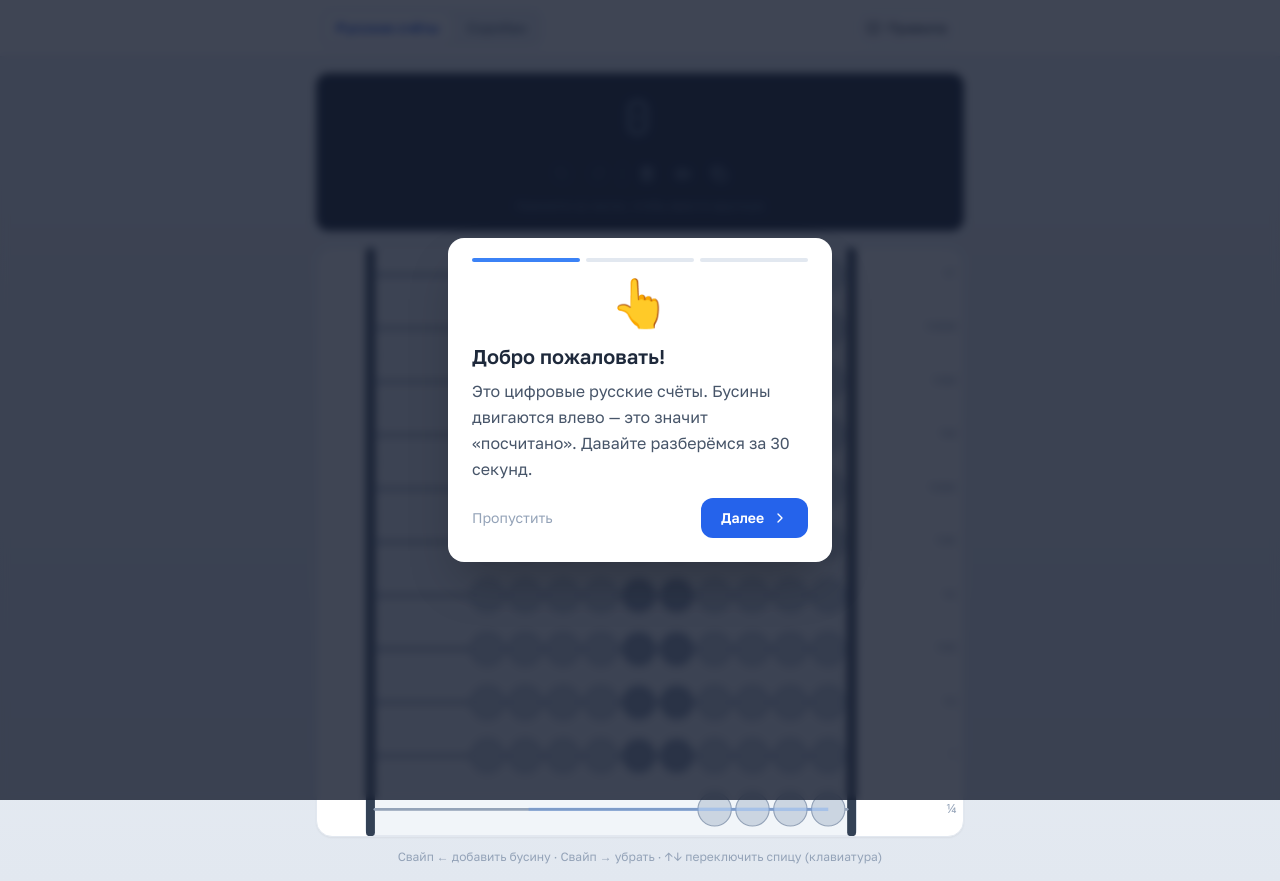
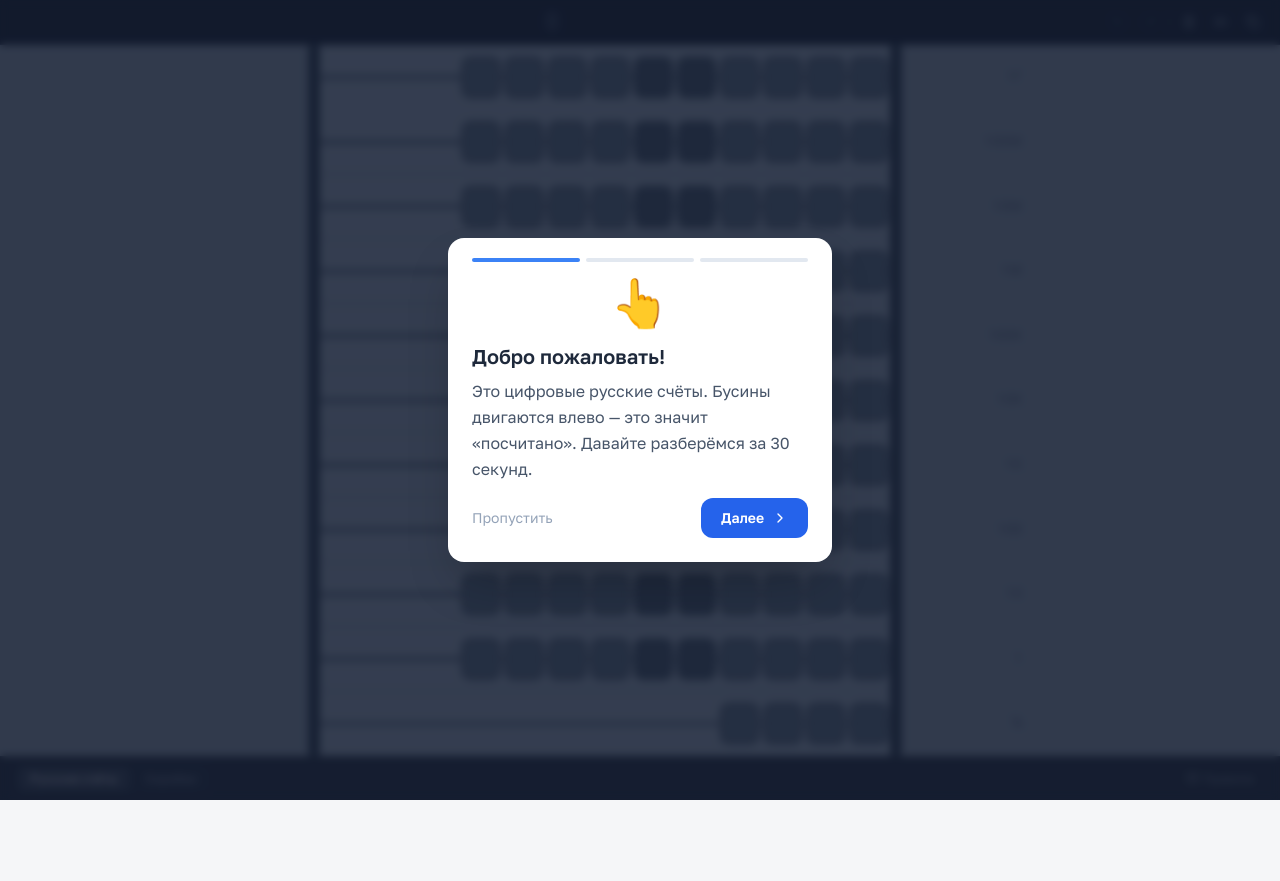
Before and after one commit to Xerathor/Abacus, a Next.js app: page / in a window 1280 px wide. After the commit the page ends 800 px from the top, so only its background shows below. Built offline with nearby package versions, Linux system fonts and the light colour scheme.

Commit message:
redesign: compact strips, rect beads, cold blue-grey bg

```diff
--- a/app/page.tsx
+++ b/app/page.tsx
@@ -66,51 +66,10 @@ export default function Home() {
   };
 
   return (
-    <main className="min-h-dvh bg-gradient-to-b from-slate-100 to-slate-200 flex flex-col">
-      {/* ── Header / Tab bar ─────────────────────────────────────────────── */}
-      <header className="sticky top-0 z-30 bg-white/90 backdrop-blur-md border-b border-slate-200 shadow-sm">
-        <div className="max-w-2xl mx-auto px-4 h-14 flex items-center justify-between gap-2">
+    <main className="h-dvh bg-[#b8c8d8] flex flex-col overflow-hidden">
 
-          {/* Tabs */}
-          <nav className="flex gap-1 bg-slate-100 rounded-xl p-1" role="tablist">
-            {(["russian", "soroban"] as const).map((tab) => (
-              <button
-                key={tab}
-                role="tab"
-                aria-selected={activeTab === tab}
-                onClick={() => setTab(tab)}
-                className={`px-3 py-1.5 rounded-lg text-sm font-medium transition-all duration-200
-                  ${
-                    activeTab === tab
-                      ? "bg-white text-blue-700 shadow-sm font-semibold"
-                      : "text-slate-500 hover:text-slate-700"
-                  }`}
-              >
-                {tab === "russian" ? "Русские счёты" : "Соробан"}
-              </button>
-            ))}
-          </nav>
-
-          {/* Rules button */}
-          <button
-            onClick={() => setRulesOpen(true)}
-            className="flex items-center gap-1.5 px-3 py-1.5 rounded-xl
-                       text-slate-600 hover:text-blue-700 hover:bg-blue-50
-                       transition-colors text-sm font-medium border border-slate-200 hover:border-blue-200"
-            aria-label="Открыть правила"
-          >
-            <BookOpen size={15} />
-            <span className="hidden sm:inline">Правила</span>
-          </button>
-        </div>
-      </header>
-
-      {/* ── Main content ─────────────────────────────────────────────────── */}
-      <div className="flex-1 max-w-2xl w-full mx-auto px-3 py-4 flex flex-col gap-0">
-
-        {activeTab === "russian" ? (
-          <>
-            {/* Digital display */}
+      {/* ── Display strip (top) ──────────────────────────────────────────── */}
+      {activeTab === "russian" && (
         <Display
           value={value}
           canUndo={canUndo}
@@ -122,27 +81,53 @@ export default function Home() {
           onReset={reset}
           onToggleSound={toggleSound}
         />
+      )}
 
-            {/* Abacus */}
-            <div className="bg-white rounded-2xl shadow-sm border border-slate-200 overflow-hidden">
+      {/* ── Abacus (fills all remaining space) ──────────────────────────── */}
+      <div className="flex-1 overflow-hidden">
+        {activeTab === "russian" ? (
           <AbacusRussian
             rows={rows}
             soundEnabled={soundEnabled}
             onSetRow={setRow}
           />
+        ) : (
+          <AbacusSoroban />
+        )}
       </div>
 
-            {/* Footer hint */}
-            <p className="text-center text-slate-400 text-xs mt-3 px-4">
-              Свайп ← добавить бусину · Свайп → убрать · ↑↓ переключить спицу (клавиатура)
-            </p>
-          </>
-        ) : (
-          <div className="bg-white rounded-2xl shadow-sm border border-slate-200 overflow-hidden">
-            <AbacusSoroban />
+      {/* ── Bottom toolbar ───────────────────────────────────────────────── */}
+      <nav className="flex items-center justify-between px-4 h-11 bg-slate-800/90 backdrop-blur-sm border-t border-slate-700 shrink-0">
+        {/* Tabs */}
+        <div className="flex gap-1 bg-slate-700/60 rounded-lg p-0.5" role="tablist">
+          {(["russian", "soroban"] as const).map((tab) => (
+            <button
+              key={tab}
+              role="tab"
+              aria-selected={activeTab === tab}
+              onClick={() => setTab(tab)}
+              className={`px-3 py-1 rounded-md text-xs font-medium transition-all duration-200
+                ${activeTab === tab
+                  ? "bg-slate-600 text-white shadow-sm"
+                  : "text-slate-400 hover:text-slate-200"
+                }`}
+            >
+              {tab === "russian" ? "Русские счёты" : "Соробан"}
+            </button>
+          ))}
         </div>
-        )}
-      </div>
+
+        {/* Rules button */}
+        <button
+          onClick={() => setRulesOpen(true)}
+          className="flex items-center gap-1 px-2.5 py-1 rounded-lg text-slate-400
+                     hover:text-white hover:bg-white/10 transition-colors text-xs"
+          aria-label="Открыть правила"
+        >
+          <BookOpen size={13} />
+          <span>Правила</span>
+        </button>
+      </nav>
 
       {/* ── Modals / overlays ─────────────────────────────────────────────── */}
       <RulesModal
--- a/components/AbacusRussian.tsx
+++ b/components/AbacusRussian.tsx
@@ -10,24 +10,21 @@ const SVG_W = 580;
 const ROW_H = 48;
 const SVG_H = ROW_H * ROW_CONFIG.length; // 528
 
-const BEAD_R = 15;
-const BEAD_STEP = BEAD_R * 2 + 4; // 34 px between bead centres
+const BEAD_W = 28;   // bead rectangle width
+const BEAD_H = 30;   // bead rectangle height
+const BEAD_RX = 6;   // corner radius
+const BEAD_STEP = BEAD_W + 4; // 32 px between bead centres
 
 const POST_W = 8;
 const LEFT_POST_X = 44;
-const RIGHT_POST_X = SVG_W - LEFT_POST_X - POST_W - 52; // 476  (space for labels on right)
-const ROD_X1 = LEFT_POST_X + POST_W;                    // 52
-const ROD_X2 = RIGHT_POST_X;                            // 476
+const RIGHT_POST_X = SVG_W - LEFT_POST_X - POST_W - 52;
+const ROD_X1 = LEFT_POST_X + POST_W;
+const ROD_X2 = RIGHT_POST_X;
 
-// Leftmost possible centre for an active bead
-const ACTIVE_ORIGIN = ROD_X1 + 2 + BEAD_R; // 69
-// Rightmost possible centre for an inactive bead
-const INACTIVE_ORIGIN = ROD_X2 - 2 - BEAD_R; // 459
+const ACTIVE_ORIGIN = ROD_X1 + 2 + BEAD_W / 2;
+const INACTIVE_ORIGIN = ROD_X2 - 2 - BEAD_W / 2;
 
-// Beads 4 & 5 (0-indexed) in 10-bead rows are visually highlighted
 const HIGHLIGHT_SET = new Set([4, 5]);
-
-// Spring physics for bead animation
 const SPRING = { type: "spring", stiffness: 520, damping: 28, mass: 0.25 } as const;
 
 // ─── Helpers ──────────────────────────────────────────────────────────────────
@@ -40,11 +37,9 @@ function rowY(rowIndex: number): number {
 /** X-centre of bead at beadIndex, given leftCount and totalBeads for this row */
 function beadCX(beadIndex: number, leftCount: number, totalBeads: number): number {
   if (beadIndex < leftCount) {
-    // Active — packed from the left
     return ACTIVE_ORIGIN + beadIndex * BEAD_STEP;
   } else {
-    // Inactive — packed from the right
-    const j = totalBeads - 1 - beadIndex; // 0 = rightmost bead
+    const j = totalBeads - 1 - beadIndex;
     return INACTIVE_ORIGIN - j * BEAD_STEP;
   }
 }
@@ -78,7 +73,7 @@ export function AbacusRussian({ rows, soundEnabled, onSetRow }: Props) {
       let hit = -1;
       for (let i = 0; i < totalBeads; i++) {
         const cx = beadCX(i, currentLeft, totalBeads);
-        if (Math.abs(svgX - cx) <= BEAD_R + 4) {
+        if (Math.abs(svgX - cx) <= BEAD_W / 2 + 4) {
           hit = i;
           break;
         }
@@ -177,13 +172,14 @@ export function AbacusRussian({ rows, soundEnabled, onSetRow }: Props) {
     return () => svg.removeEventListener("keydown", onKey);
   }, [rows, sound, onSetRow]);
 
-  // ─────────────────────────────────────────────────────────────────────────
   return (
-    <div className="w-full select-none">
+    <div className="w-full h-full select-none">
       <svg
         ref={svgRef}
         viewBox={`0 0 ${SVG_W} ${SVG_H}`}
         width="100%"
+        height="100%"
+        preserveAspectRatio="xMidYMid meet"
         className="touch-none"
         aria-label="Русские счёты — интерактивный симулятор"
         tabIndex={0}
@@ -196,30 +192,16 @@ export function AbacusRussian({ rows, soundEnabled, onSetRow }: Props) {
           width={RIGHT_POST_X + POST_W - LEFT_POST_X}
           height={SVG_H}
           rx={6}
-          fill="#f1f5f9"
-          stroke="#e2e8f0"
+          fill="#c8d8e8"
+          stroke="#a0b4c8"
           strokeWidth={1.5}
         />
 
         {/* ── Left post ────────────────────────────────────────────── */}
-        <rect
-          x={LEFT_POST_X}
-          y={0}
-          width={POST_W}
-          height={SVG_H}
-          rx={3}
-          fill="#334155"
-        />
+        <rect x={LEFT_POST_X} y={0} width={POST_W} height={SVG_H} rx={3} fill="#2d3f52" />
 
         {/* ── Right post ───────────────────────────────────────────── */}
-        <rect
-          x={RIGHT_POST_X}
-          y={0}
-          width={POST_W}
-          height={SVG_H}
-          rx={3}
-          fill="#334155"
-        />
+        <rect x={RIGHT_POST_X} y={0} width={POST_W} height={SVG_H} rx={3} fill="#2d3f52" />
 
         {/* ── Rows ─────────────────────────────────────────────────── */}
         {ROW_CONFIG.map((cfg, ri) => {
@@ -229,36 +211,28 @@ export function AbacusRussian({ rows, soundEnabled, onSetRow }: Props) {
 
           return (
             <g key={ri} role="group" aria-label={`Ряд ×${cfg.multiplier}, активно ${leftCount} из ${cfg.totalBeads}`}>
-              {/* Horizontal divider between rows */}
+              {/* Divider */}
               {ri < ROW_CONFIG.length - 1 && (
                 <line
-                  x1={LEFT_POST_X + POST_W}
-                  y1={cy + ROW_H / 2}
-                  x2={RIGHT_POST_X}
-                  y2={cy + ROW_H / 2}
-                  stroke="#e2e8f0"
-                  strokeWidth={1}
+                  x1={LEFT_POST_X + POST_W} y1={cy + ROW_H / 2}
+                  x2={RIGHT_POST_X} y2={cy + ROW_H / 2}
+                  stroke="#a0b4c8" strokeWidth={1}
                 />
               )}
 
               {/* Rod */}
               <line
-                x1={ROD_X1}
-                y1={cy}
-                x2={ROD_X2}
-                y2={cy}
-                stroke={isQuarterRow ? "#94a3b8" : "#94a3b8"}
+                x1={ROD_X1} y1={cy} x2={ROD_X2} y2={cy}
+                stroke="#6b7f94"
                 strokeWidth={isQuarterRow ? 2.5 : 3}
                 strokeLinecap="round"
               />
 
-              {/* Label (right of frame) */}
+              {/* Label */}
               <text
-                x={SVG_W - 6}
-                y={cy}
-                textAnchor="end"
-                dominantBaseline="middle"
-                fill={leftCount > 0 ? "#3b82f6" : "#94a3b8"}
+                x={SVG_W - 6} y={cy}
+                textAnchor="end" dominantBaseline="middle"
+                fill={leftCount > 0 ? "#1e40af" : "#6b7f94"}
                 fontSize={isQuarterRow ? 12 : 11}
                 fontFamily="system-ui, sans-serif"
                 fontWeight={leftCount > 0 ? 600 : 400}
@@ -267,65 +241,50 @@ export function AbacusRussian({ rows, soundEnabled, onSetRow }: Props) {
                 {cfg.label}
               </text>
 
-              {/* Invisible hit-area rect for swipe/tap detection */}
+              {/* Hit area */}
               <rect
-                x={ROD_X1}
-                y={cy - ROW_H / 2}
-                width={ROD_X2 - ROD_X1}
-                height={ROW_H}
+                x={ROD_X1} y={cy - ROW_H / 2}
+                width={ROD_X2 - ROD_X1} height={ROW_H}
                 fill="transparent"
                 style={{ cursor: "ew-resize", touchAction: "none" }}
                 onPointerDown={(e) => handlePointerDown(e, ri)}
                 onPointerUp={(e) => handlePointerUp(e, ri)}
               />
 
-              {/* Beads */}
+              {/* Beads — rounded rectangles */}
               {Array.from({ length: cfg.totalBeads }, (_, bi) => {
                 const isActive = bi < leftCount;
                 const isHighlighted = !isQuarterRow && HIGHLIGHT_SET.has(bi);
                 const cx = beadCX(bi, leftCount, cfg.totalBeads);
 
-                // Colour system
                 let fill: string;
                 let stroke: string;
                 if (isActive) {
-                  fill = isHighlighted ? "#1d4ed8" : "#3b82f6";
-                  stroke = "#1e3a8a";
+                  fill = isHighlighted ? "#1e3a5f" : "#2d4a6e";
+                  stroke = "#1a2f45";
                 } else {
-                  fill = isHighlighted ? "#94a3b8" : "#cbd5e1";
-                  stroke = "#94a3b8";
+                  fill = isHighlighted ? "#5a6e82" : "#7a8fa3";
+                  stroke = "#4a5e72";
                 }
 
                 return (
-                  <motion.circle
+                  <motion.rect
                     key={bi}
-                    cy={cy}
-                    r={BEAD_R}
-                    initial={{ cx }}
-                    animate={{ cx }}
+                    y={cy - BEAD_H / 2}
+                    width={BEAD_W}
+                    height={BEAD_H}
+                    rx={BEAD_RX}
+                    initial={{ x: cx - BEAD_W / 2 }}
+                    animate={{ x: cx - BEAD_W / 2 }}
                     transition={SPRING}
                     fill={fill}
                     stroke={stroke}
                     strokeWidth={1}
-                    // Pointer events handled by the rect overlay; beads are visual-only
                     style={{ pointerEvents: "none" }}
                     aria-label={`Бусина ${bi + 1}: ${isActive ? "активна" : "неактивна"}`}
                   />
                 );
               })}
-
-              {/* Quarter-row visual cue: thicker rod section */}
-              {isQuarterRow && (
-                <rect
-                  x={ACTIVE_ORIGIN + 4 * BEAD_STEP - BEAD_R}
-                  y={cy - 1.5}
-                  width={INACTIVE_ORIGIN - (ACTIVE_ORIGIN + 4 * BEAD_STEP - BEAD_R)}
-                  height={3}
-                  fill="#3b82f6"
-                  opacity={0.25}
-                  style={{ pointerEvents: "none" }}
-                />
-              )}
             </g>
           );
         })}
--- a/components/Display.tsx
+++ b/components/Display.tsx
@@ -66,10 +66,10 @@ export function Display({
   const iconBtnDisabled = "opacity-25 cursor-not-allowed pointer-events-none";
 
   return (
-    <div className="rounded-xl bg-slate-800 px-5 py-4 shadow-inner border border-slate-700 mb-4">
+    <div className="bg-slate-800 border-b border-slate-700 px-3 py-1.5 flex items-center gap-2 shrink-0">
       {/* ── Number display ───────────────────────────────────────── */}
       <div
-        className="text-center min-h-[3.5rem] flex items-center justify-center cursor-text group"
+        className="flex-1 flex items-center justify-center cursor-text min-w-0"
         onClick={!editing ? startEdit : undefined}
         title="Нажмите, чтобы ввести число"
         aria-label={`Значение: ${value}. Нажмите для ввода.`}
@@ -84,8 +84,8 @@ export function Display({
             onChange={(e) => setInputVal(e.target.value)}
             onBlur={commitEdit}
             onKeyDown={handleKeyDown}
-            className="bg-transparent text-white text-4xl sm:text-5xl font-display tracking-widest
-                       text-center w-full outline-none border-b-2 border-blue-400 pb-1
+            className="bg-transparent text-white text-2xl font-display tracking-widest
+                       text-center w-full outline-none border-b border-blue-400
                        placeholder-slate-500"
             inputMode="decimal"
             autoFocus
@@ -94,86 +94,33 @@ export function Display({
           />
         ) : (
           <span
-            className="text-white font-display tracking-widest text-4xl sm:text-5xl
-                       group-hover:text-blue-200 transition-colors duration-200"
+            className="text-white font-display tracking-widest text-2xl hover:text-blue-200 transition-colors"
             style={{ fontVariantNumeric: "tabular-nums" }}
           >
-            {value === 0 ? (
-              <span className="text-slate-500">0</span>
-            ) : (
-              formatValue(value)
-            )}
+            {value === 0 ? <span className="text-slate-500">0</span> : formatValue(value)}
           </span>
         )}
       </div>
 
-      {/* ── Controls row ─────────────────────────────────────────── */}
-      <div className="flex items-center justify-center gap-1 mt-3">
-        {/* Undo */}
-        <button
-          onClick={onUndo}
-          disabled={!canUndo}
-          className={`${iconBtn} ${!canUndo ? iconBtnDisabled : ""}`}
-          aria-label="Отменить"
-          title="Отменить (Ctrl+Z)"
-        >
-          <RotateCcw size={16} />
+      {/* ── Controls ─────────────────────────────────────────────── */}
+      <div className="flex items-center gap-0.5 shrink-0">
+        <button onClick={onUndo} disabled={!canUndo} className={`${iconBtn} ${!canUndo ? iconBtnDisabled : ""}`} aria-label="Отменить" title="Ctrl+Z">
+          <RotateCcw size={14} />
         </button>
-
-        {/* Redo */}
-        <button
-          onClick={onRedo}
-          disabled={!canRedo}
-          className={`${iconBtn} ${!canRedo ? iconBtnDisabled : ""}`}
-          aria-label="Повторить"
-          title="Повторить (Ctrl+Y)"
-        >
-          <RotateCw size={16} />
+        <button onClick={onRedo} disabled={!canRedo} className={`${iconBtn} ${!canRedo ? iconBtnDisabled : ""}`} aria-label="Повторить" title="Ctrl+Y">
+          <RotateCw size={14} />
         </button>
-
-        <div className="w-px h-5 bg-slate-600 mx-1" />
-
-        {/* Reset */}
-        <button
-          onClick={onReset}
-          className={iconBtn}
-          aria-label="Сброс в ноль"
-          title="Сбросить счёты"
-        >
-          <Trash2 size={16} />
+        <div className="w-px h-4 bg-slate-600 mx-0.5" />
+        <button onClick={onReset} className={iconBtn} aria-label="Сброс" title="Сбросить">
+          <Trash2 size={14} />
         </button>
-
-        {/* Sound toggle */}
-        <button
-          onClick={onToggleSound}
-          className={iconBtn}
-          aria-label={soundEnabled ? "Выключить звук" : "Включить звук"}
-          title={soundEnabled ? "Звук включён" : "Звук выключен"}
-        >
-          {soundEnabled ? <Volume2 size={16} /> : <VolumeX size={16} />}
+        <button onClick={onToggleSound} className={iconBtn} aria-label={soundEnabled ? "Выкл звук" : "Вкл звук"}>
+          {soundEnabled ? <Volume2 size={14} /> : <VolumeX size={14} />}
         </button>
-
-        {/* Copy */}
-        <button
-          onClick={handleCopy}
-          className={iconBtn}
-          aria-label="Скопировать число"
-          title="Скопировать в буфер обмена"
-        >
-          {copied ? (
-            <Check size={16} className="text-green-400" />
-          ) : (
-            <Copy size={16} />
-          )}
+        <button onClick={handleCopy} className={iconBtn} aria-label="Копировать">
+          {copied ? <Check size={14} className="text-green-400" /> : <Copy size={14} />}
         </button>
       </div>
-
-      {/* Hint */}
-      {!editing && (
-        <p className="text-center text-slate-500 text-xs mt-2">
-          Нажмите на число, чтобы ввести вручную
-        </p>
-      )}
     </div>
   );
 }
```
Lines whose indentation alone changed are shown as unchanged.
